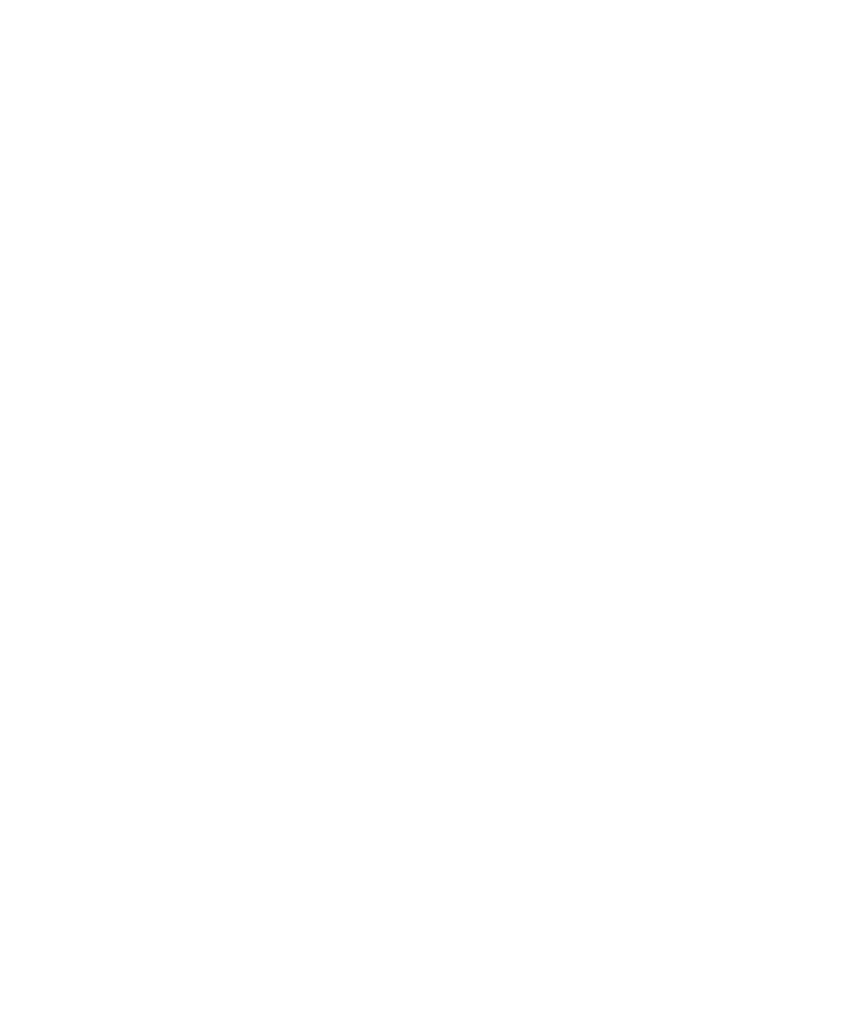
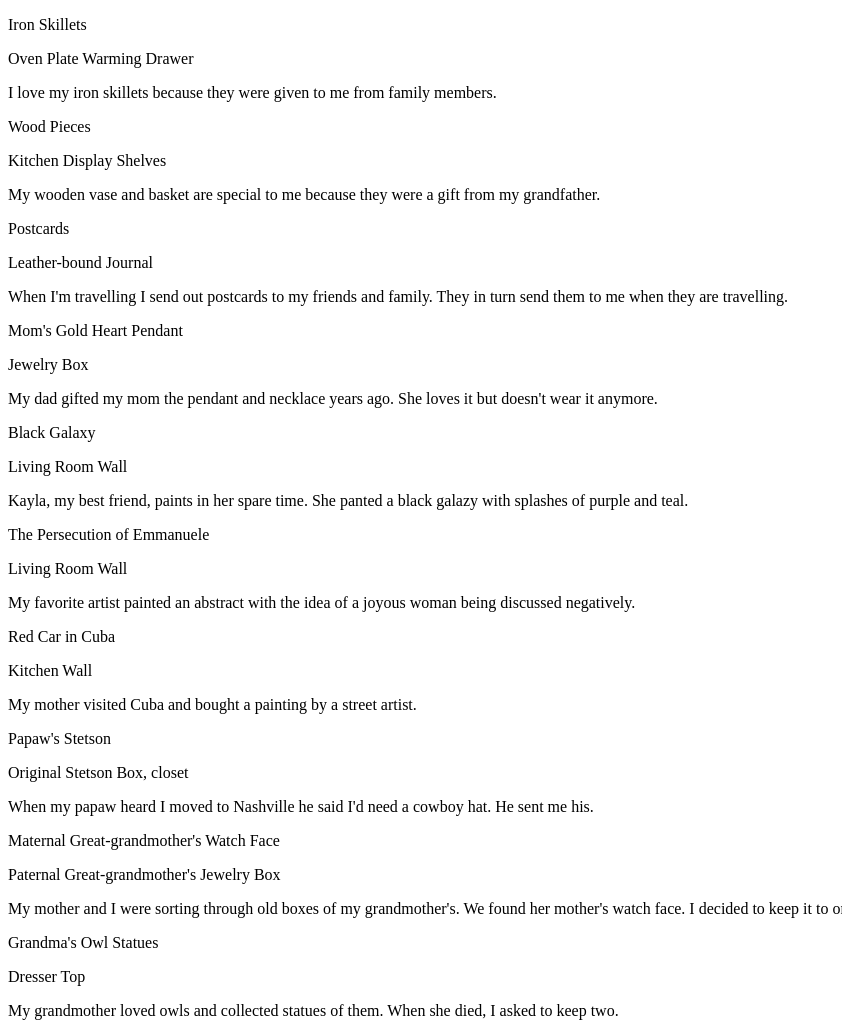
Before and after one commit to Megraohoh/jsData, a plain HTML site: page index.html in a window 1280 px wide. Shown: the whole page, without its empty margins (0-842 px from the left). Before the commit the page ends 800 px from the top, so only its background shows below. Drawn offline with Linux system fonts and the light colour scheme.

Commit message:
writing to DOM

```diff
--- a/index.html
+++ b/index.html
@@ -7,6 +7,9 @@
     <title>JS Data | Home Inventory</title>
 </head>
 <body>
+    <article id="my-inventory">
+
+    </article>
     <script src="main.js"></script>
 </body>
 </html>
--- a/main.js
+++ b/main.js
@@ -86,3 +86,40 @@ const saveDatabase = function (databaseObject, localStorageKey) {
     localStorage.setItem(localStorageKey, stringifiedDatabase)
 }
 saveDatabase(HomeInventoryDatabase, "HomeInventory")
+
+//Create DOM components
+const inventoryEl = document.querySelector("#my-inventory")
+//HomeInventoryDatabase is an object. Also objects:  furniture: [], crafts: [], electronics: []       type used below is referencing one of those objects. store the current array in 'currentTypeArray'.   Element will store the current item being iterated over
+
+//FYI never declare functions inside a for loop
+
+for (let type in HomeInventoryDatabase) {
+    const currentTypeArray = HomeInventoryDatabase[type]
+//forEach is used on arrays
+    currentTypeArray.forEach(itemInArray => {
+        const itemSection = document.createElement("section")
+
+        for (let prop in itemInArray) {
+            //prop = name, location, description
+            const pComponent = document.createElement("p")
+            pComponent.textContent = itemInArray[prop]
+            itemSection.appendChild(pComponent)
+            inventoryEl.appendChild(itemSection)
+        }
+
+//Long way to write 'p' for each element
+        // const nameP = document.createElement("p")
+        // nameP.textContent = itemInArray.name
+        // itemSection.appendChild(nameP)
+
+        // const locationP = document.createElement("p")
+        // nameP.textContent = itemInArray.name
+        // itemSection.appendChild(nameP)
+
+        // const descP = document.createElement("p")
+        // nameP.textContent = itemInArray.name
+        // itemSection.appendChild(nameP)
+
+        inventoryEl.appendChild(itemSection)
+    });
+}
```
